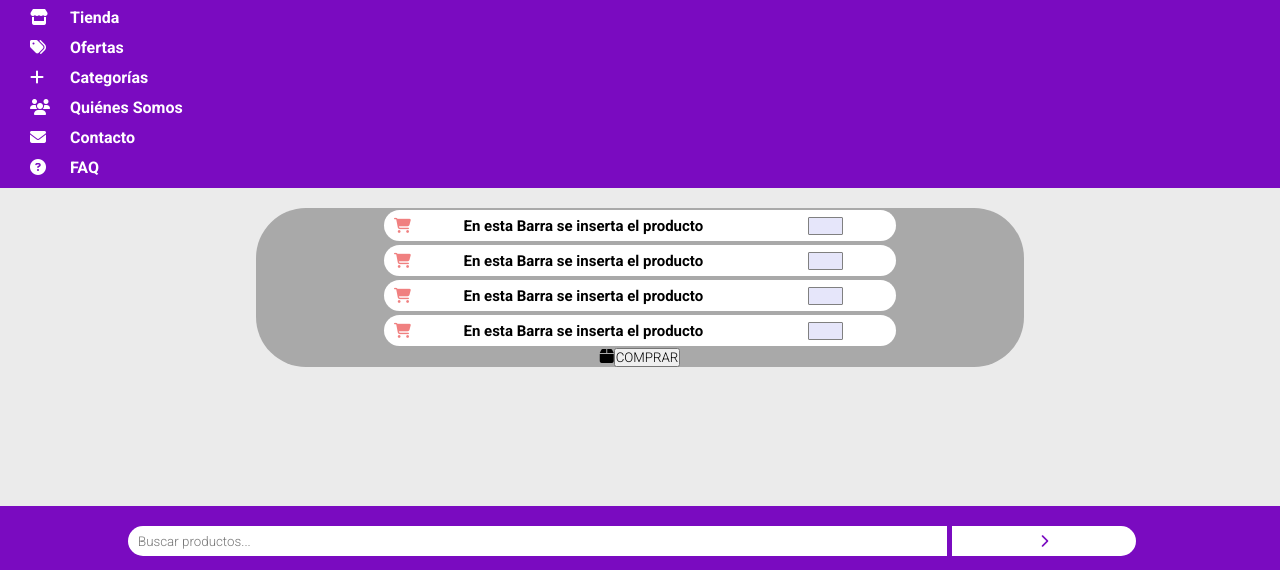
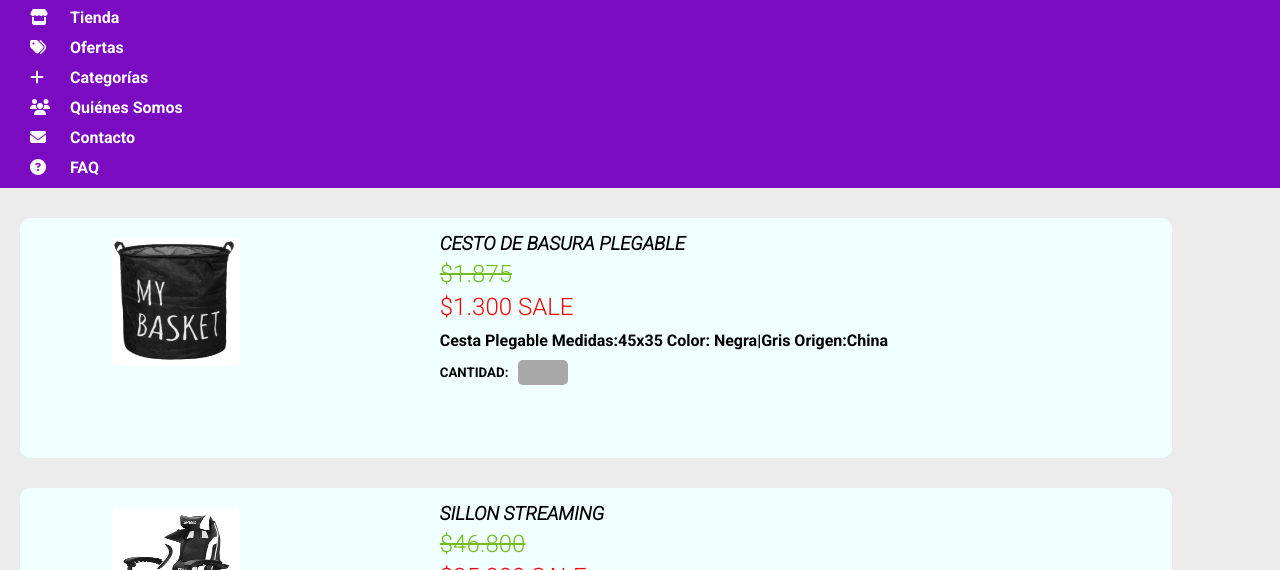
Before and after one commit to MateoMoralesDev/RedZone_Developers_1_Giftify, a website: page views/productCart.html in a window 1280 px wide. Shown: the part 80-650 px from the top of the page. Drawn offline with Linux system fonts and the light colour scheme.

Commit message:
se arreglo la pagina del carrito

```diff
--- a/public/styles/global.css
+++ b/public/styles/global.css
@@ -91,7 +91,7 @@ footer .main-footer article:first-child{
 }
 
 footer .main-footer .search input{
-    height: 30px;
+    height: 30vh;
     width: 80%;
     background-color: #FFFFFF;
     padding: 0 0 0 10px;
@@ -100,7 +100,7 @@ footer .main-footer .search input{
 }
 
 footer .main-footer .search button{
-    height: 30px;
+    height: 30vh;
     width: 18%;
     background-color: #FFFFFF;
     color: #7A0BC0;
@@ -122,3 +122,155 @@ footer .main-footer .copyright{
     text-align: center;
     font-size: 12px;
 }
+
+
+
+/*  css del carrito de compras INICIO */
+
+
+form.centro-form{
+    margin: auto;
+    margin-top: 20px;
+    background-color:darkgray;
+    border-radius: 50px 50px 50px 50px;
+    width: 60%;
+
+}
+
+main section div.centro-compra{
+    display: flex;
+    justify-content: center;
+
+}
+
+
+article img{
+    width: 10vw;
+    height: 10vw;
+    margin-top: 20px;
+    margin-bottom: 10px;
+    border-radius: 5px;
+
+}
+
+article img:hover{
+    width: 10vw;
+    box-shadow: 0px 0px 10px rgb(100, 100, 100);
+}
+
+
+section article.product{
+    display: flex;
+    justify-content: space-around;
+    margin: 20px;
+    margin-top: 30px;
+    background-color: azure;
+    border-radius: 10px;
+    gap: 15px;
+    width: 90vw;
+    height: 30vh;
+}
+
+.description-product{
+    width: 50vw;
+    height: 30vh;
+    margin-top: 15px;
+
+}
+
+h3.name-product{
+    font-style: italic;
+
+}
+
+.price{
+
+    color:#76bc21;
+    font-size: 24px;
+    width: 40vw;
+    margin-top: 5px;
+    margin-bottom: 5px;
+
+}
+.price-descuento{
+    color: red;
+    font-size: 24px;
+    width: 40vw;
+}
+.detalle-product{
+    margin-top: 10px;
+    margin-bottom: 10px;
+
+}
+.cantidad-product{
+    margin-top: 10px;
+    margin-bottom: 10px;
+    align-items: center;
+}
+.boton-compra{
+    display: flex;
+    justify-content: center;
+    align-items: center;
+}
+
+.but {
+    border-color: #76bc21;
+    border-radius: 0;
+    color: #76bc21;
+    position: relative;
+    overflow: hidden;
+    z-index: 1;
+    -webkit-transition: color 150ms ease-in-out;
+    transition: color 150ms ease-in-out;
+    cursor: pointer;
+    width: 150px;
+    height: 50px;
+    border-radius: 5px;
+    font-weight: bold;
+
+  }
+  .but:after {
+    content: '';
+    position: absolute;
+    display: block;
+    top: 0;
+    left: 50%;
+    -webkit-transform: translateX(-50%);
+            transform: translateX(-50%);
+    width: 0;
+    height: 100%;
+    background: #76bc21;
+    z-index: -1;
+    -webkit-transition: width 150ms ease-in-out;
+    transition: width 150ms ease-in-out;
+
+  }
+  .but:hover {
+    color:black;
+    font-size: 18px;
+    border-radius: 5px;
+    font-weight: bold;
+  }
+  .but:hover:after {
+    width: 110%;
+  }
+
+.buton-input{
+    width: 50px;
+    height: 25px;
+    background-color: darkgrey;
+    border-radius: 5px;
+    border: none;
+    color: black;
+    justify-content: center;
+    margin-left: 10px;
+    cursor: pointer;
+}
+
+.total-pagos{
+    margin-left: 30px;
+
+
+}
+
+/* hasta aca llega el css del carrito de compras FIN */
--- a/public/styles/productCart.css
+++ b/public/styles/productCart.css
@@ -1,83 +1,6 @@
 *{
+    margin: 0;
+    padding: 0;
     box-sizing: border-box;
-}
-
-
-form.centro-form{
-    margin: auto;
-    margin-top: 20px;
-    background-color:darkgray;
-    border-radius: 50px 50px 50px 50px;
-    width: 60%;
 
 }
-
-main section div.centro-compra{
-    display: flex;
-    justify-content: center;
-
-}
-
-/* BARRA CARRITO + PRODUCTO */
-.barra-cantidad{
-    display: flex;
-    justify-content:flex-start ;
-    align-items: center;
-    margin: 2px;
-    font-size: 15px;
-    width: 40vw;
-    height: 31px;
-    background-color: #FFFFFF;
-    padding: 0 0 0 10px;
-    border:none;
-    border-radius: 70px ;
-
-
-}
-
-h4.producto-h4{
-    display: flex;
-    justify-content:space-around;
-    width: 60vw;
-
-}
-
-h4.number-product{
-    display: flex;
-    justify-content: flex-end;
-    width: 40px;
-
-}
-
-
-
-
-section div.boton-compra{
-    display: flex;
-    justify-content: center;
-
-}
-
-
-input.number-product{
-    display: flex;
-    border: solid 1px grey;
-    border-radius: 1px;
-    width: 35px;
-}
-
-.fa-shopping-cart:before {
-    content: "\f07a";
-    color: lightcoral;
-}
-
-
-input.number-product {
-    display: flex;
-    border: solid 1px grey;
-    border-radius: 1px;
-    width: 35px;
-    color: black;
-    background-color: lavender;
-
-}
--- a/views/productCart.html
+++ b/views/productCart.html
@@ -37,54 +37,58 @@
         </nav>
     </header>
     <main>
-      <!-- Acá va el contenido del sitio-->
 
 
-             <form class="centro-form">
-                <section>
+             <form >
+                <section >
+                        <article class="product">
+                            <img src="/images/global/cesto.jpg" alt="cesto-basura">
+                                <div class="description-product">
+                                    <h3 class="name-product"> CESTO DE BASURA PLEGABLE</h3>
+                                       <p class="price"><del>$1.875</del></p>
+                                       <p class="price-descuento">$1.300 SALE</p>
+                                      <h4 class="detalle-product">Cesta Plegable Medidas:45x35 Color: Negra|Gris Origen:China</h4>
+                                      <h5 class="cantidad-product">CANTIDAD:<input class="buton-input" type="number"> </h5>
 
-                    <div class="centro-compra" >
-                        <article class="barra-cantidad">
-                            <i class="fas fa-shopping-cart"></i>
-                            <h4 class="producto-h4" >En esta Barra se inserta el producto <input class="number-product" type="number"></h4>
-                         </article>
                                 </div>
 
-                    <div class="centro-compra" >
-                        <article class="barra-cantidad">
-                            <i class="fas fa-shopping-cart"></i>
-                            <h4 class="producto-h4" >En esta Barra se inserta el producto <input class="number-product" type="number"></h4>
                         </article>
+
+                        <article class="product">
+                            <img src="/images/global/sillastreming1.jpg" alt="sillastreming">
+                                <div class="description-product">
+                                    <h3 class="name-product"> SILLON STREAMING </h3>
+                                       <p class="price"><del>$46.800</del></p>
+                                       <p class="price-descuento">$35.000 SALE</p>
+                                      <h4 class="detalle-product">Sillon streming: 126 x 55,5 x 40 cm Negra|Blanco Origen:Argentina</h4>
+                                      <h5 class="cantidad-product">CANTIDAD:<input class="buton-input" type="number"> </h5>
+
                                 </div>
 
-                    <div class="centro-compra" >
-                        <article class="barra-cantidad">
-                            <i class="fas fa-shopping-cart"></i>
-                            <h4 class="producto-h4" >En esta Barra se inserta el producto <input class="number-product" type="number"></h4>
+
                          </article>
-                    </div>
 
-                    <div class="centro-compra" >
-                        <article class="barra-cantidad">
-                            <i class="fas fa-shopping-cart"></i>
-                            <h4 class="producto-h4" >En esta Barra se inserta el producto <input class="number-product" type="number"></h4>
-                         </article>
+                         <div class="total-pagos">
+                                 <h3>Subtotal: $46.300</h3>
+                                 <h3>Envio: $0</h3>
+                                 <h1>Total:$46.300</h1>
                          </div>
 
 
                    <div class="boton-compra">
 
-                           <i class="fas fa-box"></i> <button type="submit" >COMPRAR</button>
+                       <button class="but" >COMPRAR</button>
+                    </div>
 
 
-                    </div>
 
                 </section>
+
             </form>
 
 
     </main>
-    <footer>
+    <!--  <footer>
         <section class="main-footer">
             <article class="search">
                 <input type="text" placeholder="Buscar productos...">
@@ -113,6 +117,7 @@
                 <p><i class="fas fa-copyright"></i> RedZone Developers, 2022.</p>
             </article>
         </section>
-    </footer>
+    </footer> -->
+
 </body>
 </html>
```
Also changed, not shown: public/images/global/cesto.jpg (added), public/images/global/sillastreming1.jpg (added). Lines whose indentation alone changed are shown as unchanged.
